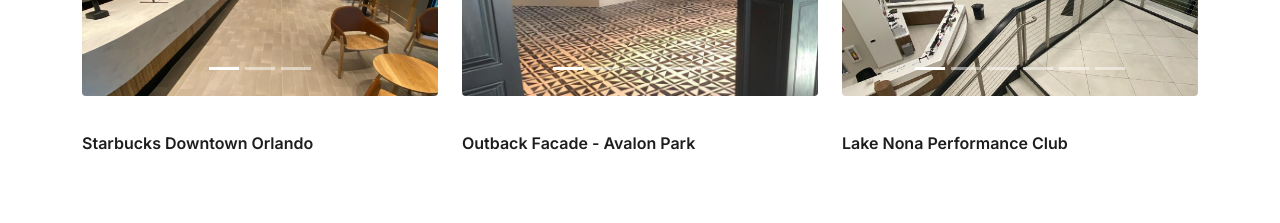
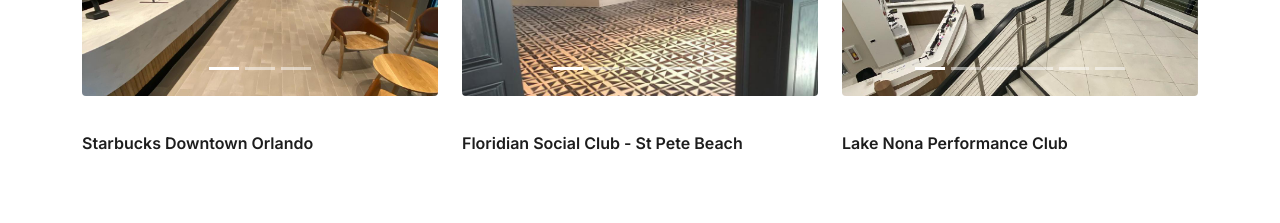
Before and after one commit to leandrosoaresdesouza/blumel-group, a plain HTML site: page index.html in a window 1280 px wide. Shown: the part 4100-4323 px from the top of the page. Drawn offline with Linux system fonts and the light colour scheme.

Commit message:
change text

```diff
--- a/index.html
+++ b/index.html
@@ -1126,7 +1126,9 @@
               </div>
               <div class="content-body">
                 <h4 class="title">
-                  <a href="javascript:void(0)">Outback Facade - Avalon Park</a>
+                  <a href="javascript:void(0)"
+                    >Floridian Social Club - St Pete Beach</a
+                  >
                 </h4>
               </div>
             </div>
```
